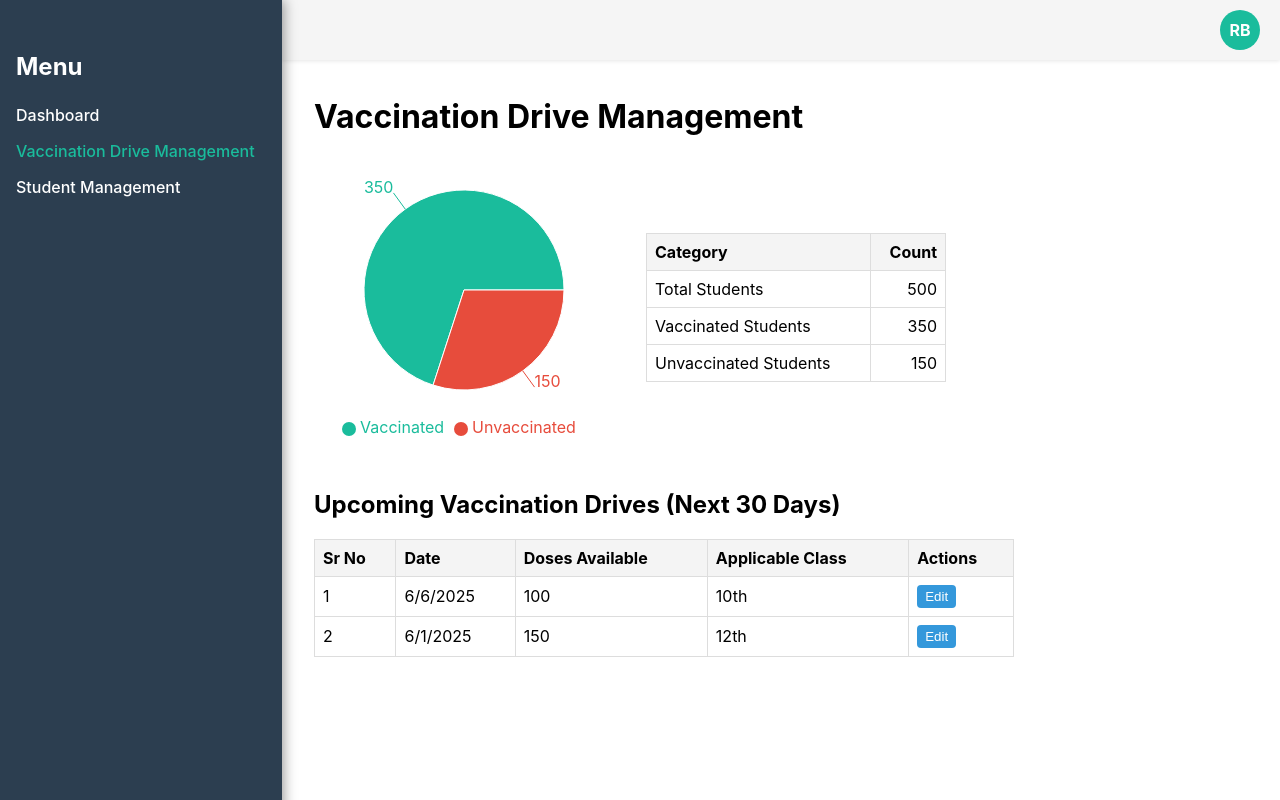
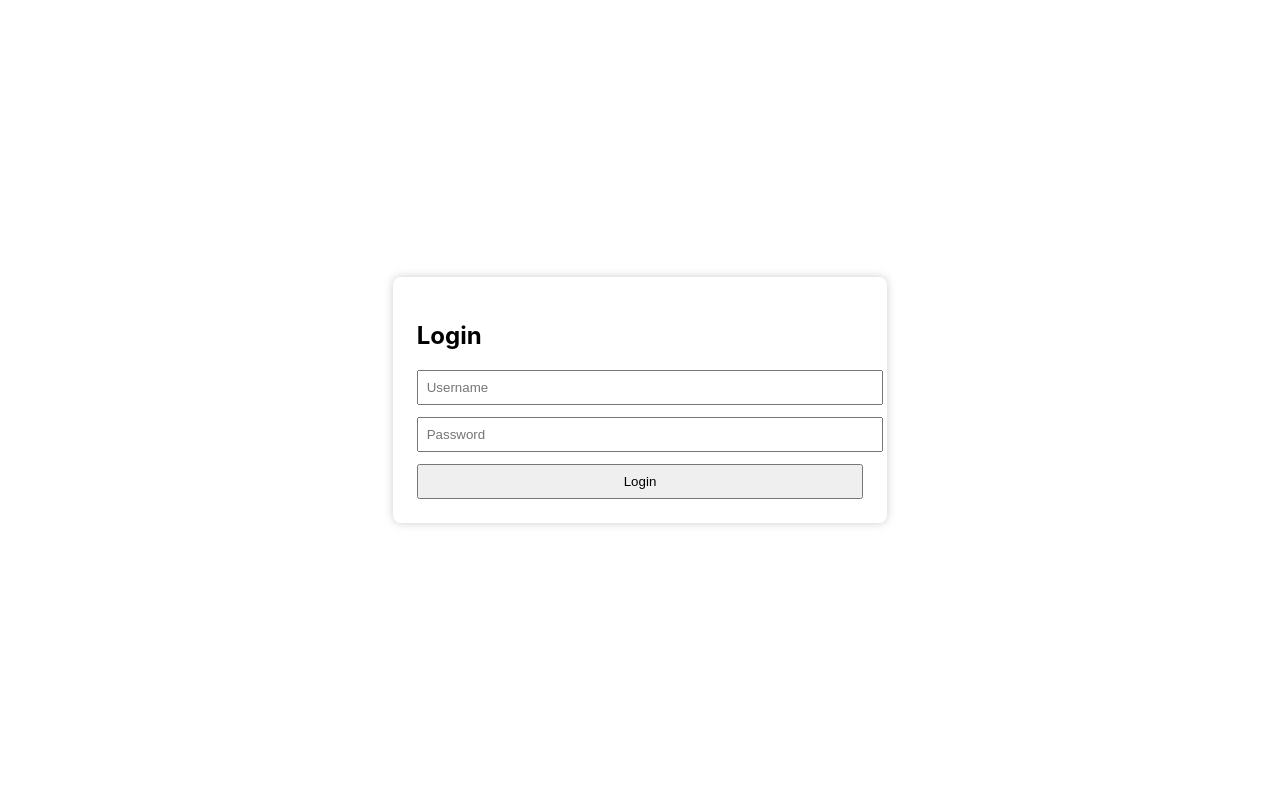
Before and after one commit to rishabh-bhatnagar-mtech/FSAD-Frontend, a React (Create React App) app: page /vaccine-drive in a window 1280 px wide. Built offline with nearby package versions, Linux system fonts and the light colour scheme.

Commit message:
Add a login page before dashboard
Signed-off-by: Rishabh Bhatnagar <2023tm93760@wilp.bits-pilani.ac.in>

```diff
--- a/src/App.js
+++ b/src/App.js
@@ -5,10 +5,11 @@ import VaccineDrive from "./vaccine_drive";
 import './App.css';
 import Dashboard from "./dashboard";
 import StudentManagement from "./student_management";
-
+import AuthGate from './login.js';
 
 const App = () => {
     return (
+        <AuthGate>
             <Router>
                 <div className="app">
                     <Sidebar/>
@@ -27,6 +28,7 @@ const App = () => {
                     </div>
                 </div>
             </Router>
+        </AuthGate>
     );
 };
 
--- /dev/null
+++ b/src/login.js
@@ -0,0 +1,44 @@
+import React, { useState } from 'react';
+
+const useAuth = () => {
+    const [loggedIn, setLoggedIn] = useState(() => localStorage.getItem('loggedIn') === 'true');
+    const login = (username, password) => {
+        if (username === 'admin' && password === 'password') {
+            localStorage.setItem('loggedIn', 'true');
+            setLoggedIn(true);
+            return true;
+        }
+        return false;
+    };
+    return { loggedIn, login };
+};
+
+const AuthGate = ({ children }) => {
+    const [username, setUsername] = useState('');
+    const [password, setPassword] = useState('');
+    const [error, setError] = useState('');
+    const { loggedIn, login } = useAuth();
+
+    const handleSubmit = (e) => {
+        e.preventDefault();
+        if (!login(username, password)) {
+            setError('Invalid credentials');
+        }
+    };
+
+    if (loggedIn) return children;
+
+    return (
+        <div style={{display:'flex',justifyContent:'center',alignItems:'center',height:'100vh'}}>
+            <form onSubmit={handleSubmit} style={{padding:24,boxShadow:'0 0 10px #ccc',borderRadius:8,background:'#fff',minWidth:300}}>
+                <h2>Login</h2>
+                <input type="text" placeholder="Username" value={username} onChange={e=>setUsername(e.target.value)} style={{width:'100%',marginBottom:12,padding:8}}/>
+                <input type="password" placeholder="Password" value={password} onChange={e=>setPassword(e.target.value)} style={{width:'100%',marginBottom:12,padding:8}}/>
+                <button type="submit" style={{width:'100%',padding:8}}>Login</button>
+                {error && <div style={{color:'red',marginTop:8}}>{error}</div>}
+            </form>
+        </div>
+    );
+};
+
+export default AuthGate;
```
Lines whose indentation alone changed are shown as unchanged.
